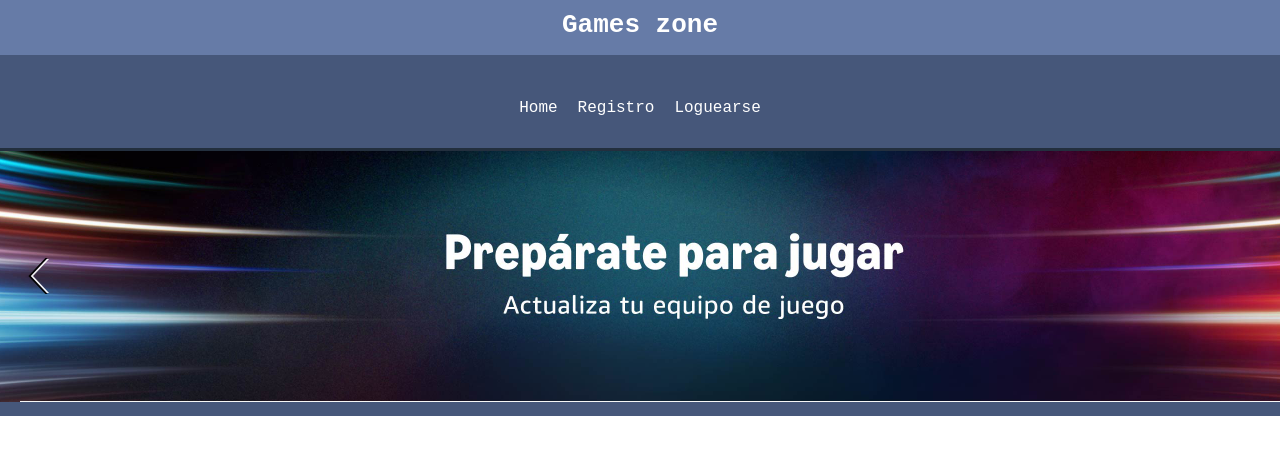
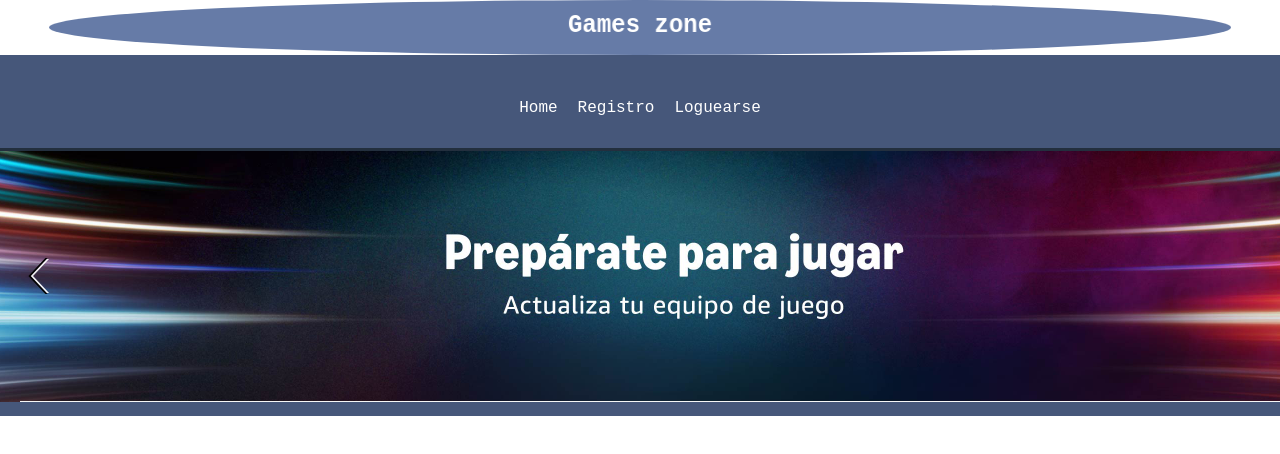
Before and after one commit to EzeMoreira/my-app, a React (Create React App) app: page / in a window 1280 px wide. Shown: the top 454 px of the page. Built offline with nearby package versions, Linux system fonts and the light colour scheme.

Commit message:
cambios en estilos mas animacion

```diff
--- a/src/App.css
+++ b/src/App.css
@@ -34,6 +34,8 @@ h1 {
   background-color: #667ba7;
   color: white;
   font-family: monospace;
+  border-radius: 50%;
+  animation: anim 1.5s infinite alternate ease-in-out
 }
 
 a{
@@ -51,3 +53,8 @@ Nav ul{
   font-size: large;
   font-family: monospace;
 }
+
+@keyframes anim{
+  0%{transform:rotateY(0);}
+  100%{transform:rotateY(90deg);}
+}
--- a/src/App.js
+++ b/src/App.js
@@ -9,7 +9,7 @@ function App() {
 
   return (
       <Router>
-          <h1>Games zone</h1>
+          <h1 class="box">Games zone</h1>
 	        <div className="App">
             <nav>
               <ul>
```
